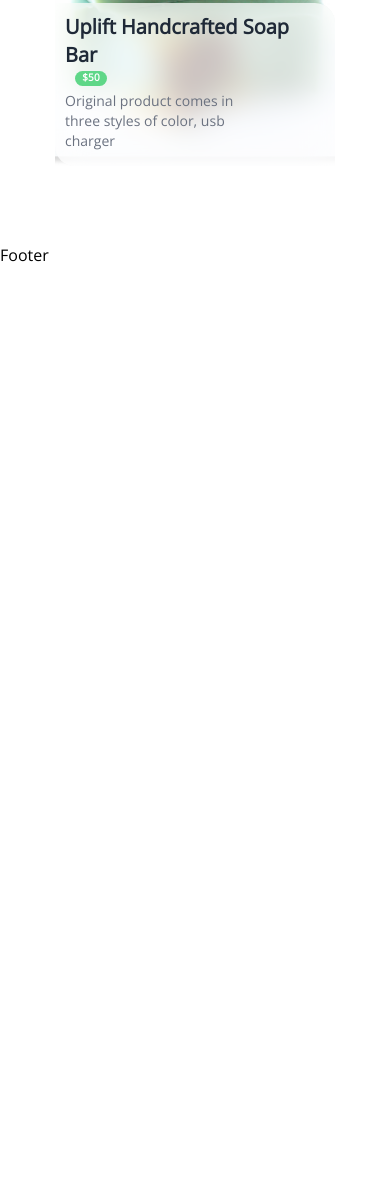
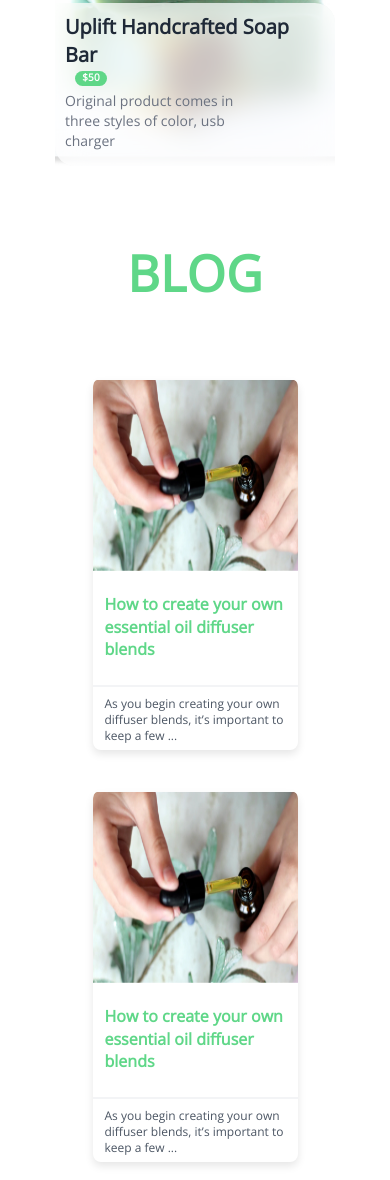
Before and after one commit to RashadNovruzov/toutem-ecommerce-landing-page, a plain HTML site: page index.html in a window 390 px wide. Shown: the part 5314-6494 px from the top of the page. Before the commit the page ends 5580 px from the top, so only its background shows below. Drawn offline with nearby package versions, Linux system fonts and the light colour scheme.

Commit message:
section Blog is ready

```diff
--- a/css/style.css
+++ b/css/style.css
@@ -521,7 +521,53 @@ body{
 }
 
 
+/* ============================ BLOG =========================== */
 
+.blog{
+	padding: 0px 20px;
+}
+.blog__title{
+	margin-bottom: 30px;
+	text-transform: uppercase;
+	font-weight: 600;
+	font-size: 50px;
+	line-height: 107.9%;
+	text-align: center;
+	letter-spacing: 0.01em;
+	color: #5FD788;
+}
+
+.blog__header{
+	border-bottom: 2px solid #F3F4F6;
+	padding: 30px 22px;
+	padding-bottom: 0px;
+	font-weight: 700;
+	font-size: 20px;
+	line-height: 140%;
+	color: #5FD788;
+}
+
+.blog__body{
+	padding: 22px;
+	font-weight: 500;
+	font-size: 16px;
+	line-height: 150%;
+	color: #4B5563;
+}
+
+.blog__items{
+	display: flex;
+	gap: 24px;
+}
+
+.blog__item{
+	box-shadow: 0px 4px 8px rgba(0, 0, 0, 0.1);
+	border-radius: 8px;
+}
+
+.blog__item img{
+	width: 100%;
+}
 @media(max-width: 1212px){
 	.ads{
 		background-size: 40% 100%;
@@ -627,6 +673,39 @@ body{
 
 @media (max-width: 767.98px){
 
+	.blog__title{
+		margin-bottom: 180px;
+	}
+
+	.blog__items{
+		flex-direction: column;
+		gap: 70px;
+	}
+
+	.blog__item{
+		margin: 0 auto;
+		width: 371px;
+		height: 692px;
+	}
+
+	.blog__item img{
+		height: 341px;
+	}
+
+	.blog__header{
+		font-size: 24px;
+		line-height: 32px;
+		font-weight: 700;
+		padding-bottom: 19px;
+		margin-bottom: 41px;
+	}
+
+	.blog__body{
+		font-weight: 500;
+		font-size: 16px;
+		line-height: 150%;
+	}
+
 	.mobile-ellipse{
 		display: block;
 	}
@@ -703,6 +782,42 @@ body{
 
 @media (max-width: 478px){
 
+
+	.blog__title{
+		margin-bottom: 80px;
+	}
+
+	.blog__items{
+		gap: 42px;
+	}
+
+	.blog__item{
+		margin: 0 auto;
+		width: 205px;
+		height: 370px;
+	}
+
+	.blog__item img{
+		height: 191px;
+	}
+
+	.blog__header{
+		padding: 20px 12px;
+		font-size: 16px;
+		line-height: 22.4px;
+		font-weight: 700;
+		padding-bottom: 24px;
+		margin-bottom: 9px;
+	}
+
+	.blog__body{
+		padding: 0 12px;
+		font-weight: 500;
+		font-size: 12px;
+		line-height: 16px;
+		padding-bottom: 21px;
+	}
+
 	.about__text{
 		max-width: 300px;
 	}
--- a/index.html
+++ b/index.html
@@ -185,7 +185,28 @@
 				</div>
 			</section>
 
-			<section class="blogs"></section>
+			<section class="blog">
+				<div class="blog__container">
+					<div class="blog__title">blog</div>
+					<div class="blog__items">
+						<div class="blog__item">
+							<div class="blog__img"><img src="img/blog__image.jpg" alt=""></div>
+							<div class="blog__header">How to create your own essential oil diffuser blends</div>
+							<div class="blog__body">As you begin creating your own diffuser blends, it’s important to keep a few ...</div>
+						</div>
+						<div class="blog__item">
+							<div class="blog__img"><img src="img/blog__image.jpg" alt=""></div>
+							<div class="blog__header">How to create your own essential oil diffuser blends</div>
+							<div class="blog__body">As you begin creating your own diffuser blends, it’s important to keep a few ...</div>
+						</div>
+						<div class="blog__item">
+							<div class="blog__img"><img src="img/blog__image.jpg" alt=""></div>
+							<div class="blog__header">How to create your own essential oil diffuser blends</div>
+							<div class="blog__body">As you begin creating your own diffuser blends, it’s important to keep a few ...</div>
+						</div>
+					</div>
+				</div>
+			</section>
 		</main>
 		<footer class="footer">Footer</footer>
 	</div>
```
Also changed, not shown: js/sefte.js (deleted, +0 -22 lines), img/blog__image.jpg (added).
